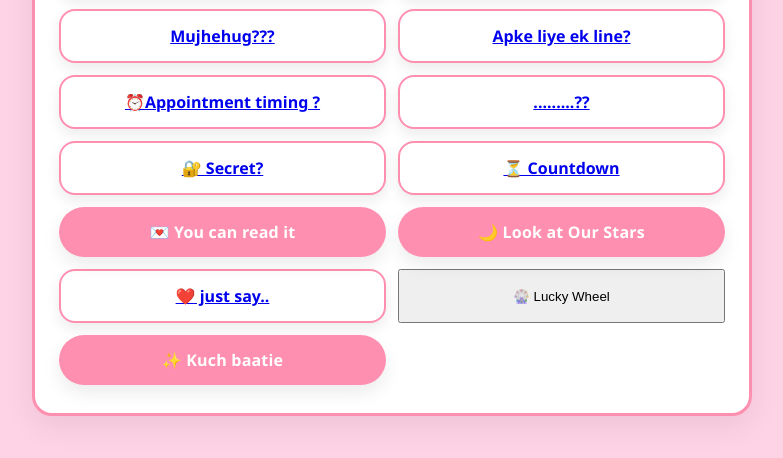
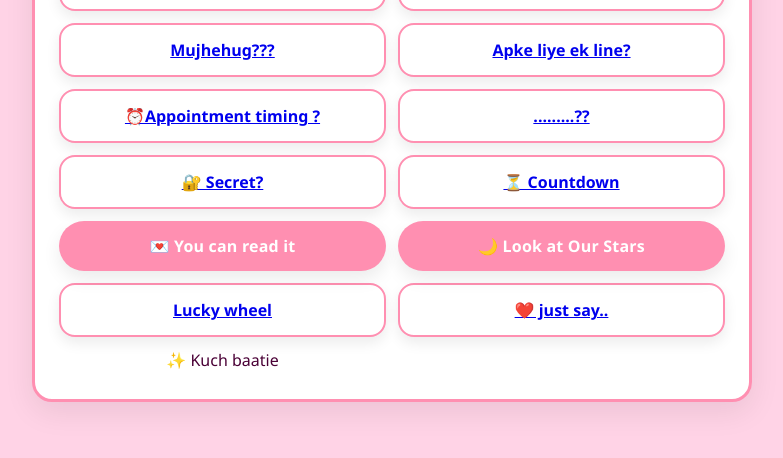
Before and after one commit to devansh7269/personal, a plain HTML site: page options.html in a window 1280 px wide. Shown: the part 284-742 px from the top of the page, without its empty margins (248-1031 px from the left). Drawn offline with Linux system fonts and the light colour scheme.

Commit message:
Update options.html

```diff
--- a/options.html
+++ b/options.html
@@ -24,12 +24,8 @@
         <a class="option" role="listitem" href="countdown.html">⏳ Countdown</a>
         <a class="btn" href="letter.html">💌 You can read it </a>
         <a class="btn" href="stars.html">🌙 Look at Our Stars</a>
-        <a class="option" role="listitem" href="justsay.html">❤️ just say..</a>
-        <!-- Lucky Wheel Button -->
-<button onclick="window.location.href='wheel.html'">
-  🎡 Lucky Wheel
-</button>
-
+        <a class="option" role="listitem" href="wheel.html">Lucky wheel</a>
+        <a class="option" role="listitem" href="justsay.html">❤️ just say..</a
         <a class="btn" href="floating-compliments.html">✨ Kuch baatie</a>
       </div>
     </section>
```
